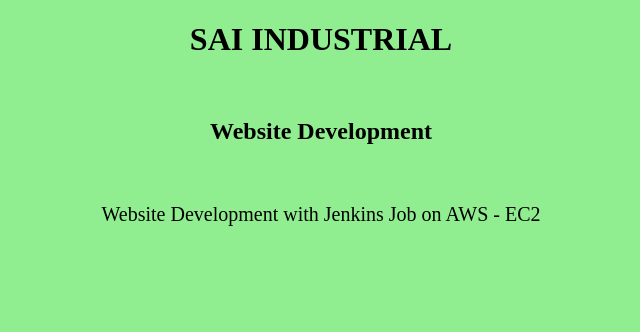
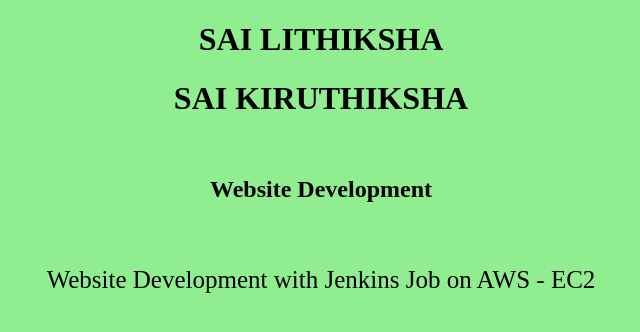
Before and after one commit to karthickgurusamy/websitedevelopment, a plain HTML site: page index.html in a window 1280 px wide. Shown: the whole page, without its empty margins (319-959 px from the left). Drawn offline with Linux system fonts and the light colour scheme.

Commit message:
addding a name

```diff
--- a/index.html
+++ b/index.html
@@ -19,16 +19,17 @@
         }
 p{
     text-align: center;
-    font-size: 20px;
+    font-size: 25px;
 }
     </style>
     <title>Sai Industrial Group</title>
 </head>
 
 <body>
-    <h1>SAI INDUSTRIAL</h1>
+    <h1>SAI LITHIKSHA</h1>
+    <h1>SAI KIRUTHIKSHA</h1>
     <br>
-   <h2> Website Development </h2>
+   <h2> Website Development</h2>
    <br>
    <p> Website Development with Jenkins Job on AWS - EC2</p>
 </body>
```
